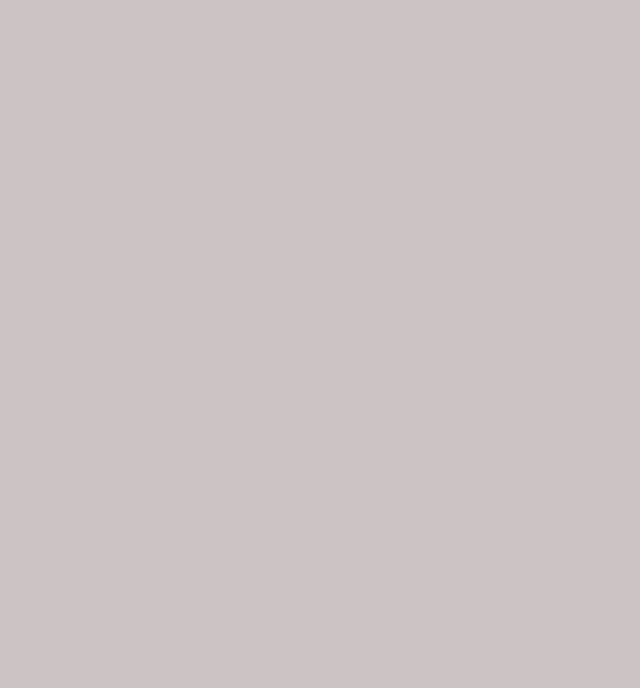
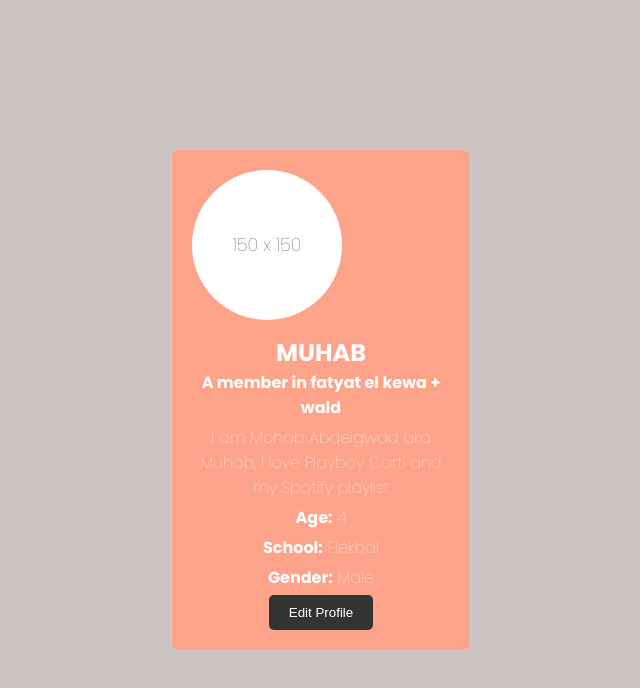
Before and after one commit to Rowaida-Ali/fatayat_elkwa, a React (Create React App) app in the folder frontend/login/: page /profilepage in a window 1280 px wide. Before the commit this address had no page. Shown: the top 688 px of the page, without its empty margins (319-959 px from the left). Built offline with nearby package versions, Linux system fonts and the light colour scheme.

Commit message:
Navbar and Profile

```diff
--- a/frontend/login/src/App.js
+++ b/frontend/login/src/App.js
@@ -4,6 +4,7 @@ import LoginForm from './components/LoginForm/LoginForm';
 import Aboutpage from './components/Aboutpage/aboutpage';
 import SignupForm from './components/SignupForm/SignupForm';
 import HomePage from './components/Homepage/homepage'
+import ProfilePage from './components/ProfilePage/Profile'
 import{BrowserRouter,Routes,Route} from 'react-router-dom';
 
 export default function App(){
@@ -17,6 +18,7 @@ export default function App(){
         <Route path="/aboutpage" element={<Aboutpage />}/>
         <Route path="/signup" element={<SignupForm />}/>
         <Route path='/home' element={<HomePage />}/>
+        <Route path='/profilepage' element={<ProfilePage />}/>
       </Routes>
       </BrowserRouter>
     </div>
--- /dev/null
+++ b/frontend/login/src/components/profilepage/EditPage.css
@@ -0,0 +1,70 @@
+.edit-form {
+  background-color: #fff;
+  padding: 20px;
+  border-radius: 8px;
+  width: 300px;
+  margin: 0 auto;
+  text-align: left;
+  box-shadow: 0 4px 8px rgba(0, 0, 0, 0.1);
+  transition: box-shadow 0.3s ease;
+}
+
+.edit-form:hover {
+  box-shadow: 0 8px 16px rgba(0, 0, 0, 0.2);
+}
+
+.edit-form label {
+  display: block;
+  margin-bottom: 10px;
+  font-weight: bold;
+}
+
+.edit-form input,
+.edit-form textarea {
+  width: 100%;
+  padding: 10px;
+  margin-bottom: 15px;
+  border: 1px solid #ccc;
+  border-radius: 4px;
+  transition: border-color 0.3s ease, box-shadow 0.3s ease;
+}
+
+.edit-form input:focus,
+.edit-form textarea:focus {
+  border-color: #4caf50;
+  box-shadow: 0 0 5px rgba(76, 175, 80, 0.2);
+  outline: none;
+}
+
+.button-container {
+  display: flex;
+  justify-content: space-between;
+}
+
+.save-button,
+.cancel-button {
+  padding: 10px 20px;
+  border: none;
+  border-radius: 5px;
+  color: #fff;
+  cursor: pointer;
+  transition: background-color 0.3s ease, transform 0.3s ease;
+}
+
+.save-button {
+  background-color: #4caf50;
+}
+
+.save-button:hover {
+  background-color: #45a049;
+  transform: scale(1.05);
+}
+
+.cancel-button {
+  background-color: #f44336;
+}
+
+.cancel-button:hover {
+  background-color: #e53935;
+  transform: scale(1.05);
+}
--- /dev/null
+++ b/frontend/login/src/components/profilepage/EditPage.jsx
@@ -0,0 +1,89 @@
+import React, { useState } from 'react';
+
+const EditPage = ({ profile, onSave, onCancel }) => {
+  const [updatedProfile, setUpdatedProfile] = useState(profile);
+
+  const handleChange = (e) => {
+    setUpdatedProfile({
+      ...updatedProfile,
+      [e.target.name]: e.target.value,
+    });
+  };
+
+  // Handle image upload
+  const handleImageUpload = (e) => {
+    const file = e.target.files[0];
+    if (file) {
+      const imageUrl = URL.createObjectURL(file); // Create a temporary URL for the image
+      setUpdatedProfile({
+        ...updatedProfile,
+        picture: imageUrl, // Set the picture to the new uploaded image
+      });
+    }
+  };
+
+  const handleSave = () => {
+    onSave(updatedProfile); // Save the updated profile data
+  };
+
+  return (
+    <div className="edit-page">
+      <input
+        type="text"
+        name="name"
+        value={updatedProfile.name}
+        onChange={handleChange}
+        placeholder="Name"
+      />
+      <input
+        type="text"
+        name="title"
+        value={updatedProfile.title}
+        onChange={handleChange}
+        placeholder="Title"
+      />
+      <textarea
+        name="about"
+        value={updatedProfile.about}
+        onChange={handleChange}
+        placeholder="About"
+      />
+      <input
+        type="number"
+        name="age"
+        value={updatedProfile.age}
+        onChange={handleChange}
+        placeholder="Age"
+      />
+      <input
+        type="text"
+        name="school"
+        value={updatedProfile.school}
+        onChange={handleChange}
+        placeholder="School"
+      />
+      <select
+        name="gender"
+        value={updatedProfile.gender}
+        onChange={handleChange}
+      >
+        <option value="">Select Gender</option>
+        <option value="Male">Male</option>
+        <option value="Female">Female</option>
+        <option value="Other">Other</option>
+        </select>
+
+      {}
+      <input
+        type="file"
+        accept="image/*"
+        onChange={handleImageUpload}
+      />
+
+      <button onClick={handleSave}>Save</button>
+      <button onClick={onCancel}>Cancel</button>
+    </div>
+  );
+};
+
+export default EditPage;
--- /dev/null
+++ b/frontend/login/src/components/profilepage/Profile.jsx
@@ -0,0 +1,54 @@
+import React, { useState } from 'react';
+import './ProfilePage.css';
+import EditPage from './EditPage';
+
+const ProfilePage = () => {
+  const [isEditing, setIsEditing] = useState(false);
+  const [profileData, setProfileData] = useState({
+    name: 'MUHAB',
+    title: 'A member in fatyat el kewa + wald',
+    about: 'I am Mohab Abdelgwad aka Muhab, I love Playboy Carti and my Spotify playlist',
+    picture: '',
+    age: 4,
+    school: 'Elekbal',
+    gender: 'Male',
+  });
+
+  const startEditing = () => setIsEditing(true);
+
+  const saveProfile = (updatedProfile) => {
+    setProfileData(updatedProfile);
+    setIsEditing(false);
+  };
+
+  const cancelEditing = () => setIsEditing(false);
+
+  return (
+    <div className="profile-container">
+      {!isEditing ? (
+        <div className="profile-card">
+          <div className="profile-picture">
+            {profileData.picture ? (
+              <img src={profileData.picture} alt="Profile" className="image" />
+            ) : (
+              <div className="image-placeholder">150 x 150</div>
+            )}
+          </div>
+          <h2>{profileData.name}</h2>
+          <h4>{profileData.title}</h4>
+          <p>{profileData.about}</p>
+          <p><strong>Age:</strong> {profileData.age}</p>
+          <p><strong>School:</strong> {profileData.school}</p>
+          <p><strong>Gender:</strong> {profileData.gender}</p>
+          <button className="edit-button" onClick={startEditing}>
+            Edit Profile
+          </button>
+        </div>
+      ) : (
+        <EditPage profile={profileData} onSave={saveProfile} onCancel={cancelEditing} />
+      )}
+    </div>
+  );
+};
+
+export default ProfilePage;
--- /dev/null
+++ b/frontend/login/src/components/profilepage/ProfilePage.css
@@ -0,0 +1,91 @@
+.profile-container {
+  text-align: center;
+  padding: 20px;
+}
+
+.profile-card {
+  border: 1px solid #ccc;
+  padding: 20px;
+  border-radius: 8px;
+  background-color: #fca389;
+  color: #fff;
+  width: 300px;
+  margin: 0 auto;
+  transition: transform 0.3s ease, box-shadow 0.3s ease;
+}
+
+.profile-card:hover {
+  transform: scale(1.05);
+  box-shadow: 0 8px 16px rgba(0, 0, 0, 0.2);
+}
+
+.profile-picture {
+  margin-bottom: 15px;
+  position: relative;
+}
+
+.image-placeholder {
+  width: 150px;
+  height: 150px;
+  background-color: #fff;
+  border-radius: 50%;
+  line-height: 150px;
+  text-align: center;
+  font-size: 18px;
+  color: #333;
+  transition: background-color 0.3s ease;
+}
+
+.image-placeholder:hover {
+  background-color: #ff9f9f;
+}
+
+.image {
+  width: 150px;
+  height: 150px;
+  border-radius: 50%;
+  object-fit: cover;
+  transition: transform 0.3s ease;
+}
+
+.profile-picture:hover .image {
+  transform: scale(1.1);
+}
+
+.edit-button {
+  background-color: #333;
+  color: #fff;
+  padding: 10px 20px;
+  border: none;
+  border-radius: 5px;
+  cursor: pointer;
+  transition: background-color 0.3s ease, transform 0.3s ease;
+}
+
+.edit-button:hover {
+  background-color: #555;
+  transform: scale(1.1);
+}
+.profile-card p {
+  font-size: 16px;
+  margin: 5px 0;
+}
+
+.edit-page input, .edit-page select, .edit-page textarea {
+  display: block;
+  margin: 10px 0;
+  padding: 10px;
+  width: 100%;
+  border-radius: 4px;
+  border: 1px solid #ccc;
+}
+
+.edit-page button {
+  margin-right: 10px;
+  padding: 10px 20px;
+  border: none;
+  border-radius: 5px;
+  background-color: #333;
+  color: #fff;
+  cursor: pointer;
+}
```
